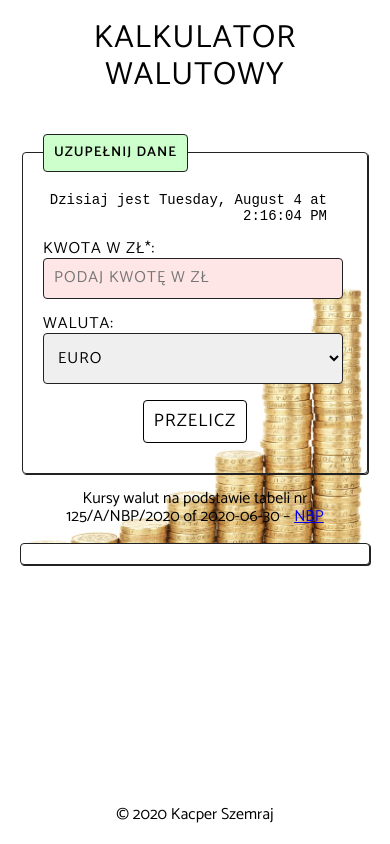
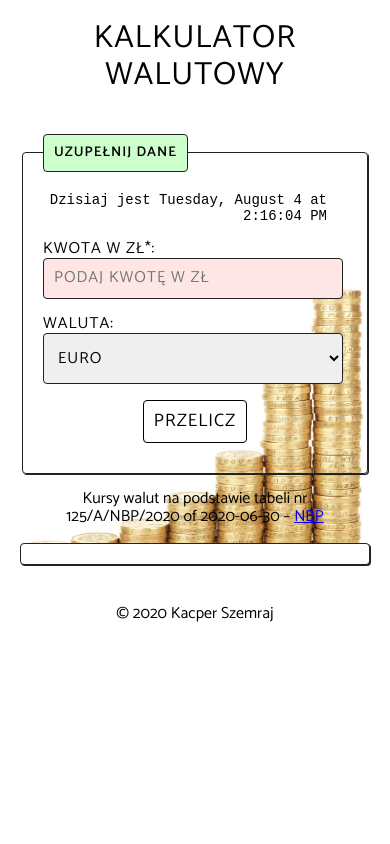
Before and after one commit to KacperSzemraj/currency-converter-react, a React (Create React App) app: page / in a window 390 px wide. Built offline with nearby package versions, Linux system fonts and the light colour scheme.

Commit message:
media query added to footer

```diff
--- a/src/Footer/styled.js
+++ b/src/Footer/styled.js
@@ -7,4 +7,8 @@ export const StyledFooter = styled.footer`
     right: 0;
     padding: 20px;
     text-align: center;
+
+    @media (max-width: 767px) {
+        position: unset;
+    }
 `;
```
